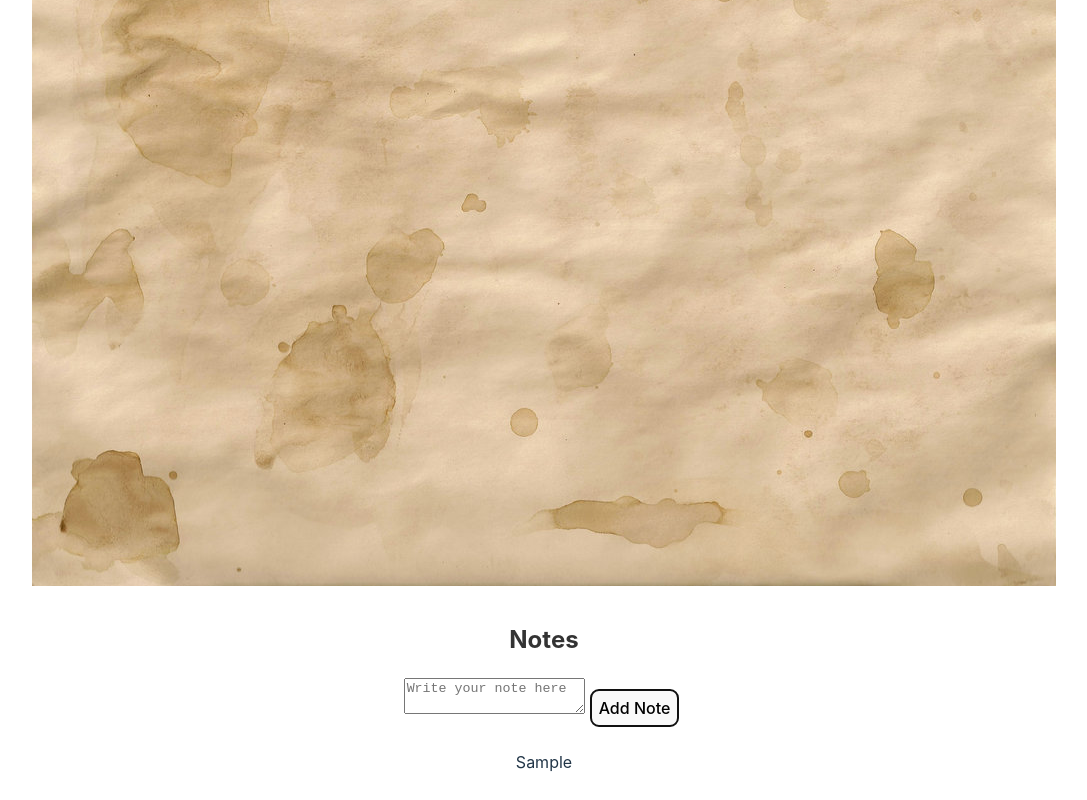
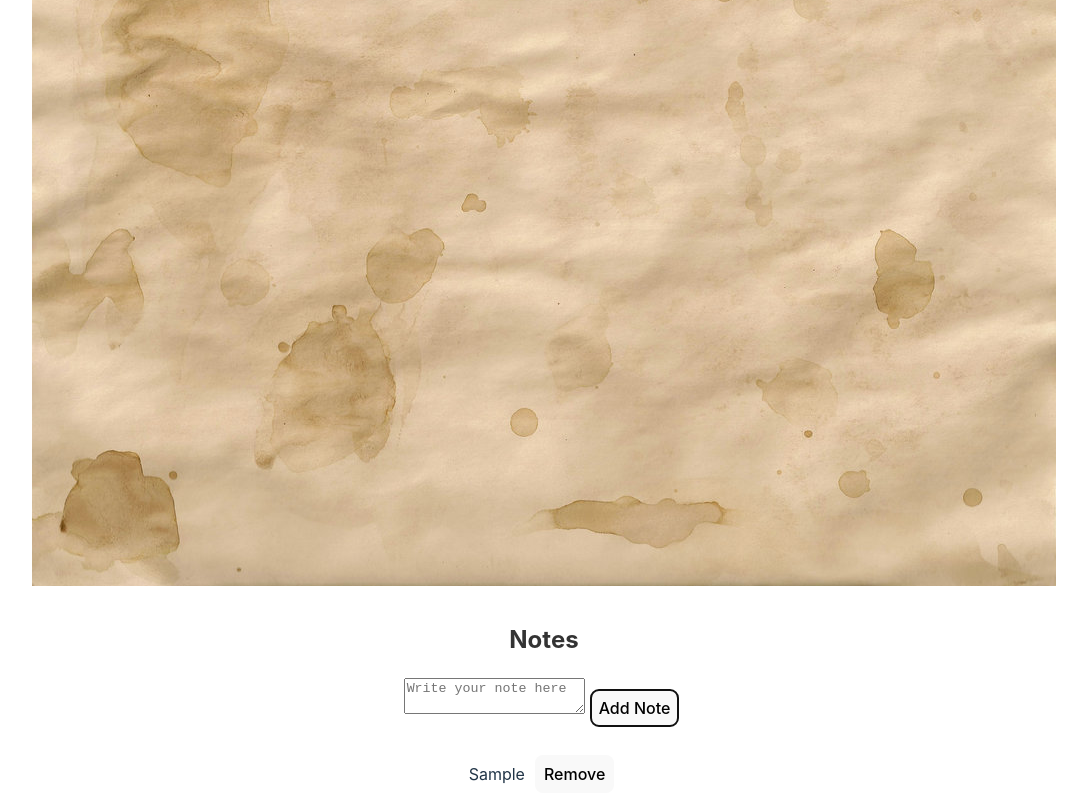
Before and after one commit to Dkobes/adventurers-board, a React (Vite) app in the folder adventurers-board/client/: page /notes in a window 1280 px wide. Both pictures are taken after typing "Sample" into the empty fields and a click on the button "Add Note". Shown: the part 303-1103 px from the top of the page, without its empty margins (96-1183 px from the left). Built offline with nearby package versions, Linux system fonts and the light colour scheme.

Commit message:
updates to cselect

```diff
--- a/adventurers-board/client/src/pages/Notes/notes.jsx
+++ b/adventurers-board/client/src/pages/Notes/notes.jsx
@@ -12,6 +12,10 @@ const Notes = () => {
         }
     };
 
+    const removeNote = (index) => {
+        setNotes(notes.filter((_, i) => i !== index));
+    };
+
     return (
         <div className="note-paper">
             <img src={NotePaper} alt="Stained note paper" className="note-paper"></img>
@@ -24,7 +28,11 @@ const Notes = () => {
             <button onClick={addNote}>Add Note</button>
             <ul>
                 {notes.map((note, index) => (
-                    <li key={index}>{note}</li>
+                    <li key={index}>{note}
+                        <button onClick={() => removeNote(index)} style={{ marginLeft: '10px' }}>
+                            Remove
+                        </button>
+                    </li>
                 ))}
             </ul>
         </div>
```
Also changed, not shown: adventurers-board/client/src/pages/CharacterSelect/characterselect.jsx (line endings or trailing spaces).
